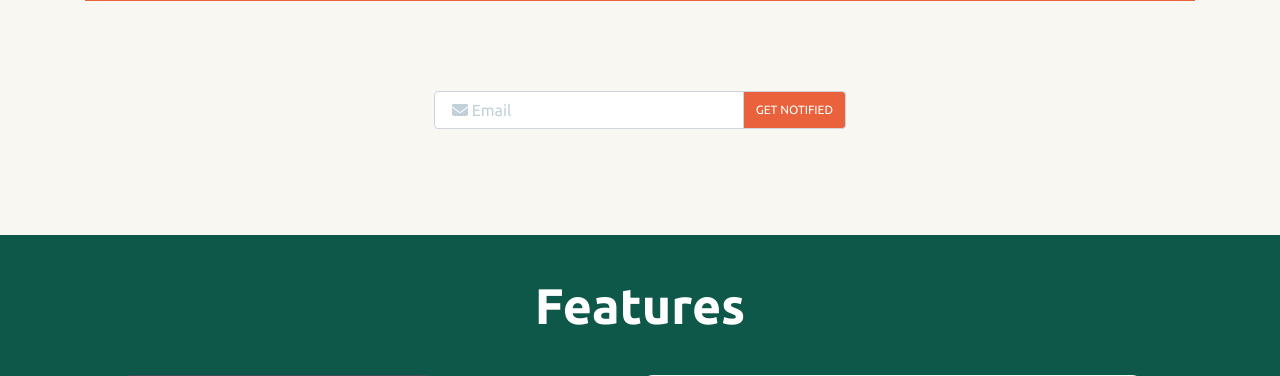
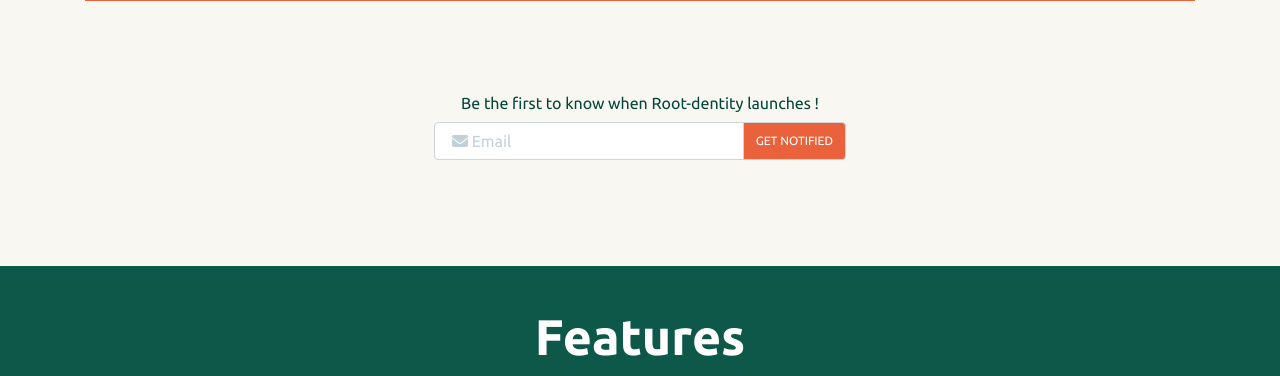
Before and after one commit to tomiwaajayi/Root-dentity, a PHP site: page / in a window 1280 px wide; the page is wider, and only the part inside the window is pictured. Shown: the part 1465-1841 px from the top of that part. Run offline with PHP 8.4, Linux system fonts and the light colour scheme; some libraries are stand-ins or nearby versions.

Commit message:
Root-dentity

```diff
--- a/css/style.css
+++ b/css/style.css
@@ -76,6 +76,7 @@ p.form-mail-text{
     margin-top: 20px;
     margin-bottom: 7px;
     color: #054639;
+    /* color: #A63343; */
 
 }
 
@@ -99,6 +100,7 @@ input.form-input::-webkit-input-placeholder {
 
 .bg-orange {
     background-color: #E9623B;
+    /* background-color: #e8bb47; */
     color: white;
     font-size: 12px;
 }
@@ -134,8 +136,12 @@ input.form-input::-webkit-input-placeholder {
     border: 3px solid #E8BB47;
 }
 
+.call-to-action-2 {
+    margin-top: 90px;
+}
+
 .form-2 {
-    margin-top: 90px;
+
     padding-bottom: 90px;
 }
 
--- a/index.html
+++ b/index.html
@@ -35,12 +35,11 @@
                         <p class="text-info-1">The places your ancestors called home are encoded in your Physical
                             features. Ethnic groups
                             historically
-                            come from the same geographic regions and draw from a local gene pool. The app analyzes your
-                            face to
-                            determine which portions are estimated to originate from each </p>
+                            come from the same geographic regions and draw from a local gene pool. <strong>The app analyzes your
+                                face to determine which portions are estimated to originate from each</strong></p>
 
                         <div>
-                            <p class="form-mail-text">be the first to know when Root-dentity launches !</p>
+                            <p class="form-mail-text">Be the first to know when Root-dentity launches !</p>
                         </div>
 
                         <div class="input-group mb-3 form-mail">
@@ -71,6 +70,9 @@
                     allowfullscreen class="text-center video"></iframe> -->
             </div>
 
+            <div class="call-to-action-2 text-center">
+                <p class="form-mail-text ">Be the first to know when Root-dentity launches !</p>
+            </div>
             <div class="input-group mb-3 form-mail mx-auto form-2">
                 <input type="text" class="form-control form-input" placeholder="&#xf0e0 Email">
                 <div class="input-group-append">
```
